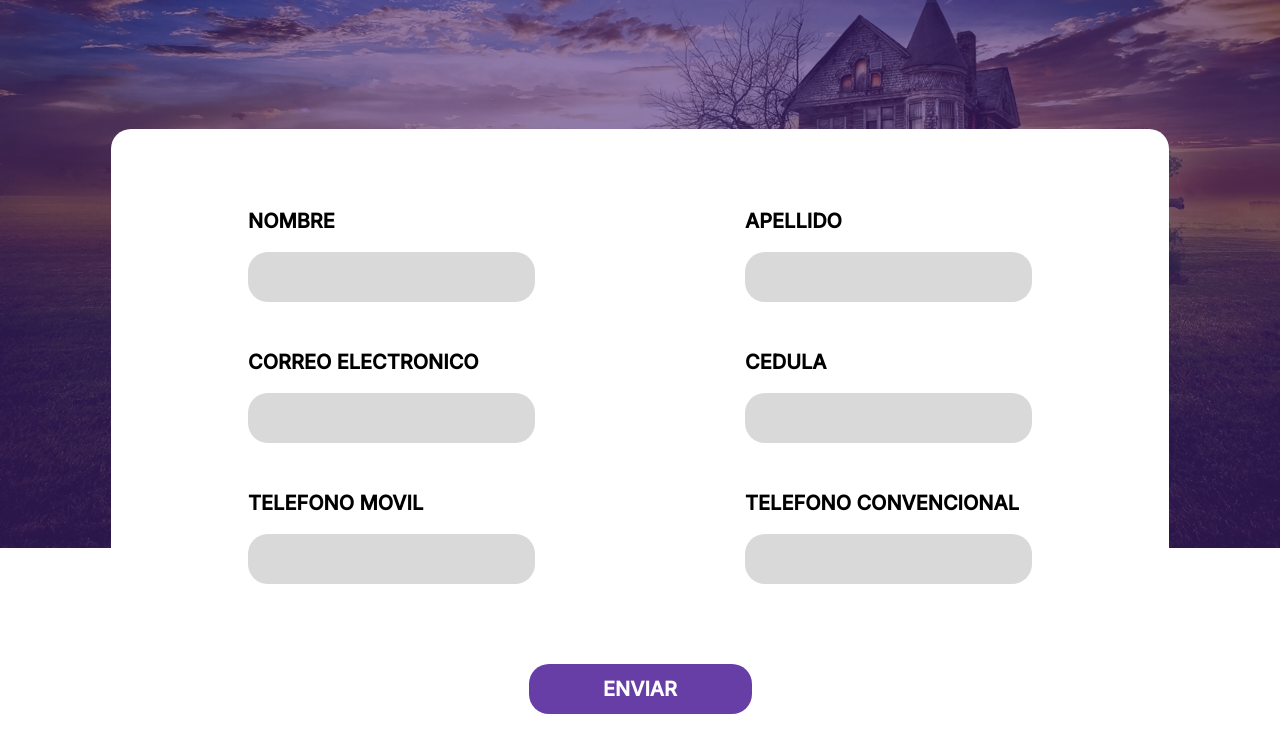
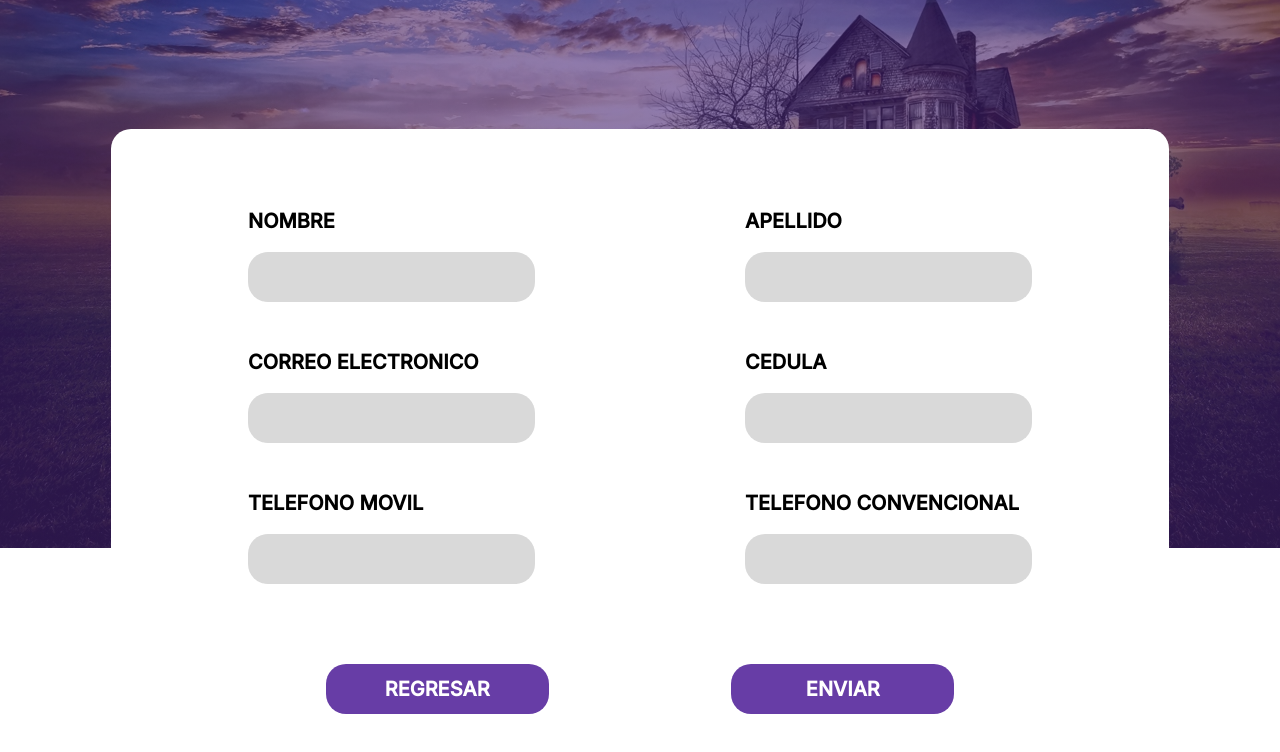
Before and after one commit to QuilumbaquinJairo/Proyecto_2P_PW, a plain HTML site: page html/Registro.html in a window 1280 px wide. Shown: the part 252-1004 px from the top of the page. Drawn offline with Linux system fonts and the light colour scheme.

Commit message:
se arreglaron algunos errores de sintaxis y un boton en registro

```diff
--- a/html/Registro.html
+++ b/html/Registro.html
@@ -42,7 +42,10 @@
                         <label for="telefono">telefono convencional</label>
                         <input type="number">
                         </div>
-                <input id="enviar-registro" type="submit" value="Enviar">
+                    <div class="contenedor_botones">
+                        <input id="enviar-registro" type="submit" value="Regresar">
+                        <input id="enviar-registro" type="submit" value="Enviar">
+                    </div>
                 </div>
 
             </form>
```
Also changed, not shown: html/Galeria.html (+0 -4 lines), html/Inicio.html (+1 -0 lines).
